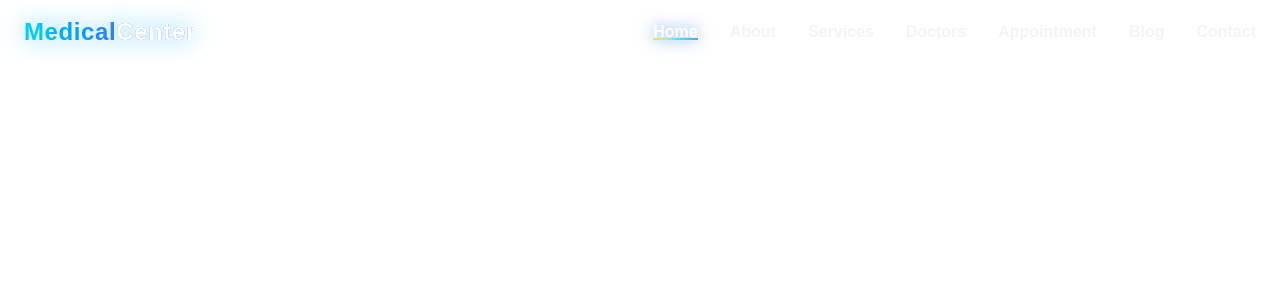
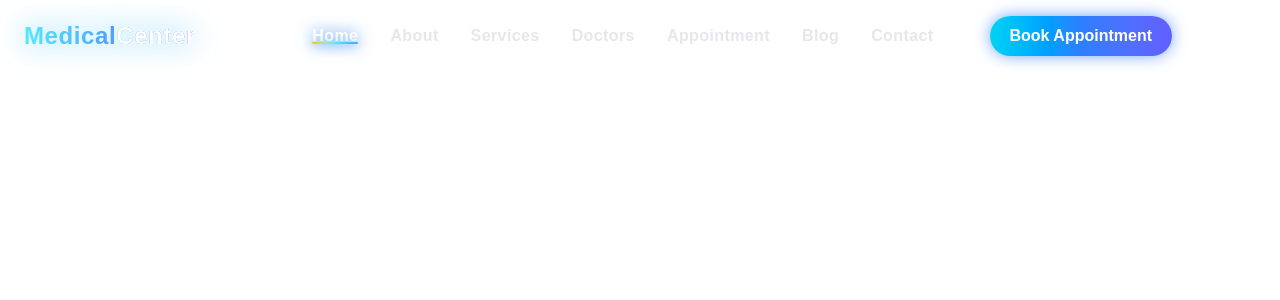
Before and after one commit to Clinton1029/doctors-appointment, a Next.js app: page / in a window 1280 px wide. Shown: the top 300 px of the page. Built offline with nearby package versions, Linux system fonts and the light colour scheme.

Commit message:
updated a navbar and global page

```diff
--- a/components/Navbar.jsx
+++ b/components/Navbar.jsx
@@ -1,12 +1,14 @@
 "use client";
 
 import { useState, useEffect } from "react";
-import { Menu, X } from "lucide-react";
+import { Menu, X, Sun, Moon } from "lucide-react";
 
 export default function Navbar() {
   const [isOpen, setIsOpen] = useState(false);
   const [scrolled, setScrolled] = useState(false);
   const [active, setActive] = useState("Home");
+  const [theme, setTheme] = useState("light");
+  const [progress, setProgress] = useState(0);
 
   const links = [
     { name: "Home", href: "#home" },
@@ -18,11 +20,16 @@ export default function Navbar() {
     { name: "Contact", href: "#contact" },
   ];
 
-  // Track scroll for navbar style + active section
+  // Handle scroll
   useEffect(() => {
     const handleScroll = () => {
       setScrolled(window.scrollY > 40);
 
+      // progress bar
+      const totalHeight = document.body.scrollHeight - window.innerHeight;
+      setProgress((window.scrollY / totalHeight) * 100);
+
+      // active section highlight
       const scrollPos = window.scrollY + 120;
       links.forEach((link) => {
         const section = document.querySelector(link.href);
@@ -41,39 +48,58 @@ export default function Navbar() {
     return () => window.removeEventListener("scroll", handleScroll);
   }, []);
 
+  // Toggle dark/light theme
+  const toggleTheme = () => {
+    if (theme === "light") {
+      document.documentElement.classList.add("dark");
+      setTheme("dark");
+    } else {
+      document.documentElement.classList.remove("dark");
+      setTheme("light");
+    }
+  };
+
   return (
+    <>
+      {/* Scroll Progress Bar */}
+      <div
+        className="fixed top-0 left-0 h-1 bg-gradient-to-r from-cyan-400 via-blue-500 to-indigo-500 z-[60] transition-all"
+        style={{ width: `${progress}%` }}
+      />
+
+      {/* Navbar */}
       <nav
         className={`fixed w-full top-0 z-50 transition-all duration-700 ${
           scrolled
-          ? "bg-gradient-to-r from-blue-600 via-cyan-500 to-indigo-600 bg-[length:200%_200%] animate-gradient backdrop-blur-md shadow-xl shadow-blue-400/30"
+            ? "bg-gradient-to-r from-blue-700 via-cyan-600 to-indigo-700 bg-[length:300%_300%] animate-gradient backdrop-blur-lg shadow-xl border-b border-cyan-400/40"
             : "bg-transparent"
         }`}
       >
-      <div className="max-w-7xl mx-auto flex justify-between items-center px-6 py-4">
+        <div className="max-w-7xl mx-auto flex justify-between items-center px-6 py-4 animate-fade-in">
           {/* Logo */}
           <a
             href="#home"
-          className="text-2xl font-extrabold tracking-wide bg-gradient-to-r from-cyan-400 via-blue-500 to-indigo-500 text-transparent bg-clip-text drop-shadow-[0_0_12px_rgba(56,189,248,0.8)]"
+            className="text-2xl font-extrabold tracking-wide bg-gradient-to-r from-cyan-300 via-blue-400 to-indigo-500 text-transparent bg-clip-text drop-shadow-[0_0_15px_rgba(56,189,248,0.8)]"
           >
             Medical<span className="text-white">Center</span>
           </a>
 
           {/* Desktop Menu */}
-        <ul className="hidden md:flex space-x-8">
+          <div className="hidden md:flex items-center space-x-8">
+            <ul className="flex space-x-8">
               {links.map((link) => (
                 <li key={link.name}>
                   <a
                     href={link.href}
-                className={`relative font-semibold transition-all duration-300 ${
+                    className={`relative font-semibold tracking-wide transition-all duration-500 ${
                       active === link.name
-                    ? "text-white drop-shadow-[0_0_8px_rgba(59,130,246,0.8)]"
-                    : "text-gray-100 hover:text-yellow-200"
+                        ? "text-white drop-shadow-[0_0_8px_rgba(59,130,246,0.9)]"
+                        : "text-gray-200 hover:text-yellow-200 hover:animate-pulse"
                     }`}
                   >
                     {link.name}
-                {/* Animated glowing underline */}
                     <span
-                  className={`absolute left-0 bottom-0 h-[2px] w-0 bg-gradient-to-r from-yellow-300 via-cyan-300 to-blue-400 transition-all duration-500 ${
+                      className={`absolute left-0 bottom-0 h-[2px] w-0 bg-gradient-to-r from-yellow-400 via-cyan-300 to-blue-400 rounded-full shadow-[0_0_8px_rgba(56,189,248,0.8)] transition-all duration-500 ${
                         active === link.name ? "w-full" : "hover:w-full"
                       }`}
                     />
@@ -81,6 +107,27 @@ export default function Navbar() {
                 </li>
               ))}
             </ul>
+
+            {/* CTA Button */}
+            <a
+              href="#appointment"
+              className="ml-6 px-5 py-2 rounded-full bg-gradient-to-r from-cyan-400 via-blue-500 to-indigo-500 text-white font-bold shadow-[0_0_15px_rgba(59,130,246,0.7)] hover:shadow-[0_0_30px_rgba(59,130,246,1)] transition-all duration-500"
+            >
+              Book Appointment
+            </a>
+
+            {/* Dark Mode Toggle */}
+            <button
+              onClick={toggleTheme}
+              className="ml-4 p-2 rounded-full bg-white/10 hover:bg-white/20 transition"
+            >
+              {theme === "light" ? (
+                <Moon size={20} className="text-white" />
+              ) : (
+                <Sun size={20} className="text-yellow-300" />
+              )}
+            </button>
+          </div>
 
           {/* Mobile Toggle */}
           <button
@@ -94,27 +141,34 @@ export default function Navbar() {
         {/* Mobile Menu */}
         <div
           className={`md:hidden transition-all duration-700 ease-in-out overflow-hidden ${
-          isOpen ? "max-h-[500px] opacity-100" : "max-h-0 opacity-0"
+            isOpen ? "max-h-[600px] opacity-100" : "max-h-0 opacity-0"
           }`}
         >
-        <ul className="flex flex-col items-center bg-gradient-to-br from-blue-700 via-cyan-600 to-indigo-700 bg-[length:200%_200%] animate-gradient backdrop-blur-md shadow-lg shadow-blue-400/40 px-6 py-6 space-y-6">
+          <ul className="flex flex-col items-center bg-gradient-to-br from-blue-800 via-cyan-700 to-indigo-800 bg-[length:300%_300%] animate-gradient backdrop-blur-lg shadow-lg shadow-blue-400/40 px-6 py-8 space-y-6">
             {links.map((link) => (
               <li key={link.name}>
                 <a
                   href={link.href}
                   onClick={() => setIsOpen(false)}
-                className={`block text-lg font-semibold transition-all duration-300 ${
+                  className={`block text-lg font-semibold tracking-wide transition-all duration-500 ${
                     active === link.name
                       ? "text-white drop-shadow-[0_0_8px_rgba(59,130,246,0.9)]"
-                    : "text-gray-200 hover:text-yellow-200 hover:drop-shadow-md"
+                      : "text-gray-200 hover:text-yellow-200 hover:animate-pulse"
                   }`}
                 >
                   {link.name}
                 </a>
               </li>
             ))}
+            <a
+              href="#appointment"
+              className="mt-4 px-6 py-3 rounded-full bg-gradient-to-r from-cyan-400 via-blue-500 to-indigo-500 text-white font-bold shadow-[0_0_20px_rgba(59,130,246,0.9)] hover:shadow-[0_0_35px_rgba(59,130,246,1)] transition-all duration-500"
+            >
+              Book Appointment
+            </a>
           </ul>
         </div>
       </nav>
+    </>
   );
 }
```
Lines whose indentation alone changed are shown as unchanged.
